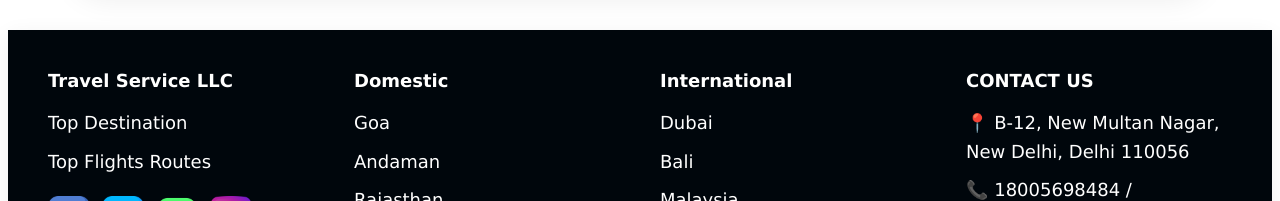
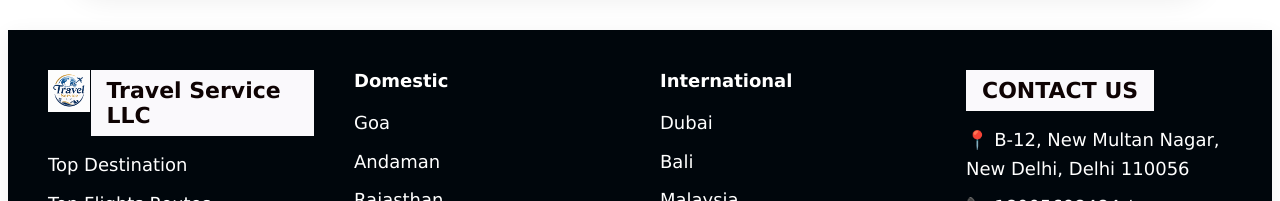
Before and after one commit to RajeevMishra2001/Flights-Ticket, an Angular app in the folder Frontend/: page / in a window 1280 px wide. Shown: the part 4014-4215 px from the top of the page. Built offline with nearby package versions, Linux system fonts and the light colour scheme.

Commit message:
changes new

```diff
--- a/Frontend/src/app/footer/footer.css
+++ b/Frontend/src/app/footer/footer.css
@@ -85,6 +85,16 @@
 .social-icons a:hover {
 
     transform: translateY(-3px);
+}
+
+.footer-column h3 {
+  display: inline-block;
+  background: #faf9fc; /* Orange background */
+  color: #0e0303;
+  padding: 8px 16px;
+  margin-bottom: 15px;
+  font-size: 22px;
+  font-weight: 600;
 }
 
 /* CONTACT */
--- a/Frontend/src/app/footer/footer.html
+++ b/Frontend/src/app/footer/footer.html
@@ -8,8 +8,10 @@
 
         <div class="footer-column">
 
+            <div style="display: flex; gap: .5px;">
+                <img src="assets/TravelLogo.png" alt="" style="width: 42px; height: 42px;">
             <h3>Travel Service LLC</h3>
-
+            </div>
             <p>Top Destination</p>
             <p>Top Flights Routes</p>
 
--- a/Frontend/src/index.html
+++ b/Frontend/src/index.html
@@ -5,7 +5,7 @@
   <title>Flight and Hotel Booking</title>
   <base href="/">
   <meta name="viewport" content="width=device-width, initial-scale=1">
-  <link rel="icon" type="image/x-icon" href="favicon.ico">
+  <link rel="icon" type="image/x-icon" href="assets/TravelLogo.png">
 </head>
 <body>
   <app-root></app-root>
```
Also changed, not shown: 1 other file (tests, documents, lock files or other folders).
